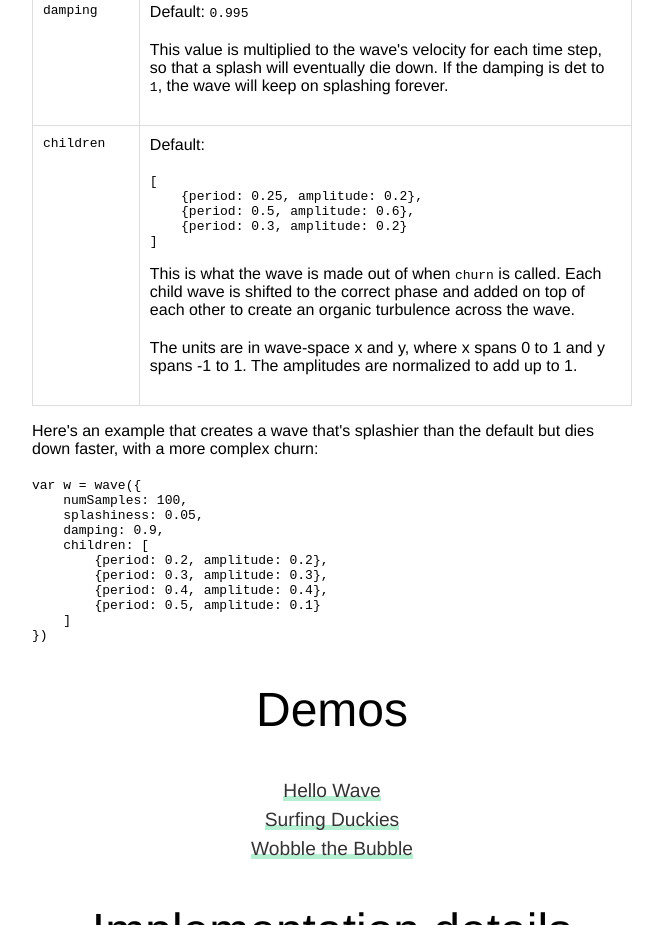
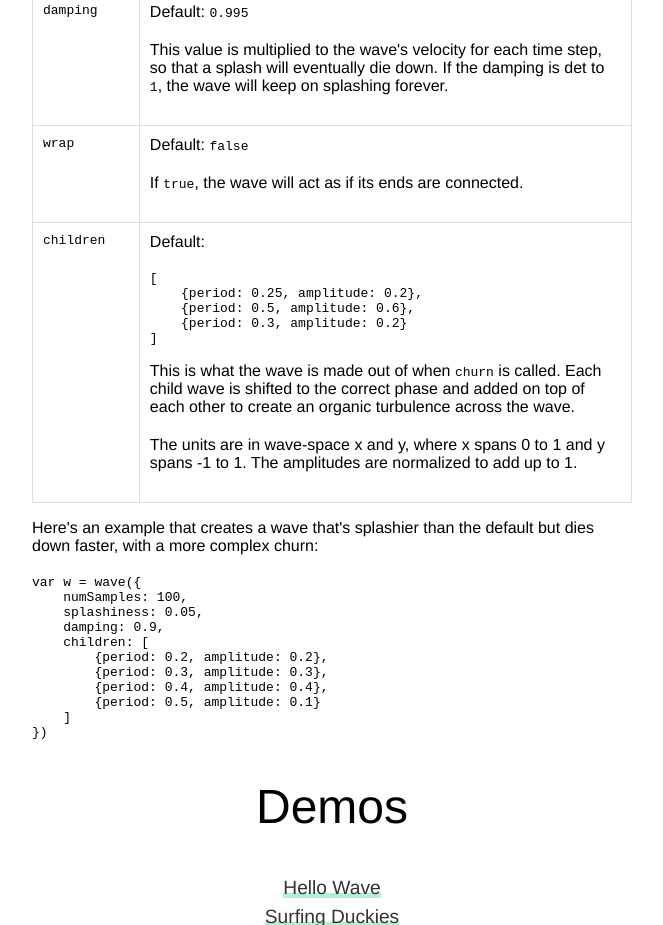
Before and after one commit to jiwonkim/waves, a plain HTML site: page index.html in a window 1280 px wide. Shown: the part 2755-3680 px from the top of the page, without its empty margins (308-971 px from the left). Drawn offline with nearby package versions, Linux system fonts and the light colour scheme; a small style sheet from the web is missing.

Commit message:
Added wrap to settings list

```diff
--- a/index.html
+++ b/index.html
@@ -157,6 +157,13 @@ w.churn(0.5, 0.5, 1);</code></pre>
                     </td>
                 </tr>
                 <tr>
+                    <td><pre>wrap</pre></td>
+                    <td>
+                        <p>Default: <code>false</code></p>
+                        <p>If <code>true</code>, the wave will act as if its ends are connected.</p>
+                    </td>
+                </tr>
+                <tr>
                     <td><pre>children</pre></td>
                     <td>
                         <p>Default:<p>
```
Also changed, not shown: 1 other file.
